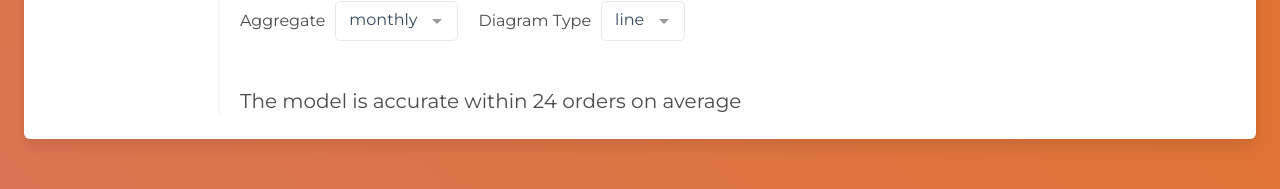
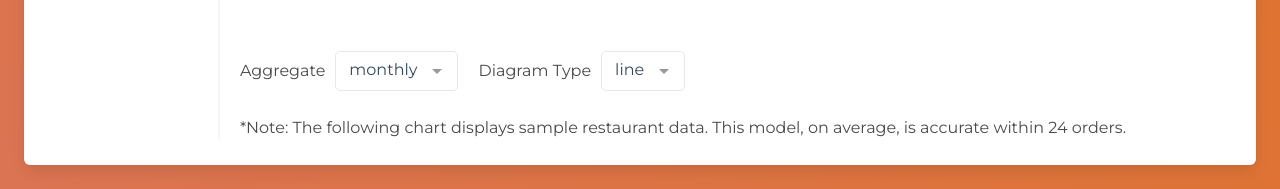
Before and after one commit to ayoda-app/Dashboard, a Vue app: page /predictions in a window 1280 px wide. Shown: the part 608-797 px from the top of the page. Built offline with nearby package versions, Linux system fonts and the light colour scheme; what vue3-apexcharts would draw is missing.

Commit message:
updated note at the bottom

```diff
--- a/src/components/Dashboard/Dashboard.vue
+++ b/src/components/Dashboard/Dashboard.vue
@@ -20,7 +20,7 @@ export default {
 </script>
 
 <template>
-    <section>
+    <section class="is-flex is-flex-direction-column gap-25">
         <h1 class="title has-text-orange">Dashboard</h1>
         <Graph
             :aggregateInterval="settings.aggregateInterval"
@@ -30,7 +30,8 @@ export default {
             v-model:aggregateInterval="settings.aggregateInterval"
             v-model:diagramType="settings.diagramType"
         />
-        <br><br>
-        <h1 class ="subtitle">The model is accurate within 24 orders on average</h1>
+        <p>
+            *Note: The following chart displays sample restaurant data. This model, on average, is accurate within 24 orders.
+        </p>
     </section>
 </template>
```
